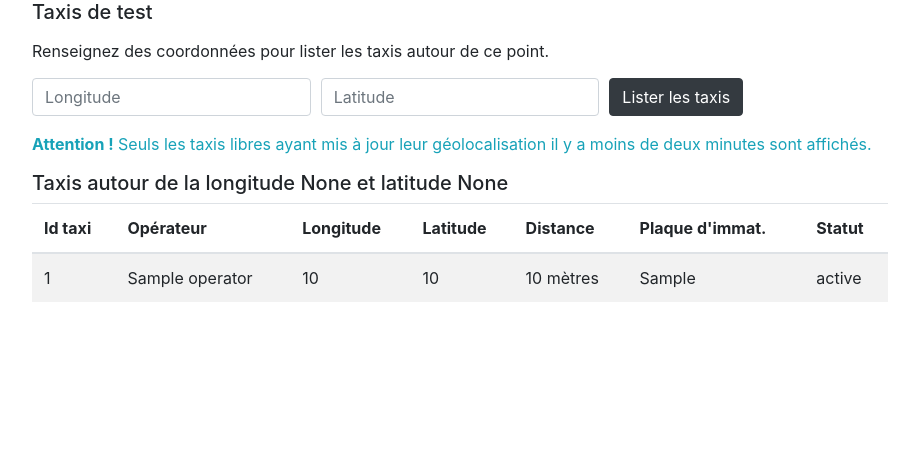
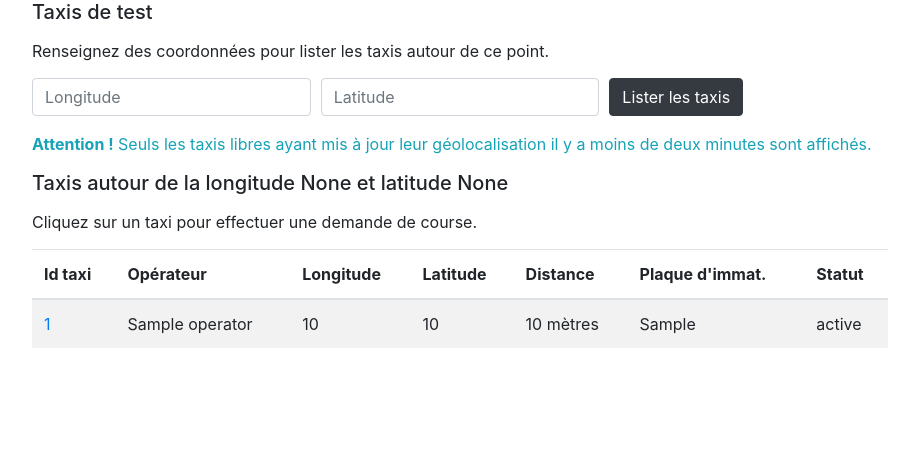
Before and after one commit to openmaraude/APITaxi_front, a Flask app: template APITaxi_front/templates/integration/search.html in a window 1280 px wide. Shown: the part 242-716 px from the top of the page, without its empty margins (238-1157 px from the left). Run offline with Flask 2, Linux system fonts and the light colour scheme; the template is opened without the code that fills it: values that come from a table or form of the project are taken from there, most other values are stand-ins (such as "Sample title", 1, 10 or a date in 2020); parts of the project's set-up code (start-up, migrations or seed data) failed here and were passed over; some libraries are stand-ins or nearby versions.

Commit message:
Integration search: start page

```diff
--- a/APITaxi_front/templates/integration/search.html
+++ b/APITaxi_front/templates/integration/search.html
@@ -37,6 +37,10 @@
 {% if taxis is not none %}
 <h5>Taxis autour de la longitude {{ location_form.lon.data }} et latitude {{ location_form.lat.data }}</h5>
 
+{% if taxis %}
+<p>Cliquez sur un taxi pour effectuer une demande de course.</p>
+{% endif %}
+
 <table class="table table-striped">
   <thead>
     <tr>
@@ -52,7 +56,7 @@
   <tbody>
     {% for taxi in taxis %}
     <tr>
-      <td>{{ taxi.id }}</td>
+      <td><a href="{{ url_for('integration.search_taxi_details', taxi_id=taxi.id) }}">{{ taxi.id }}</a></td>
       <td>{{ taxi.operator }}</td>
       <td>{{ taxi.position.lon|round(6) }}</td>
       <td>{{ taxi.position.lat|round(6) }}</td>
--- a/APITaxi_front/views/integration.py
+++ b/APITaxi_front/views/integration.py
@@ -8,6 +8,7 @@
 
 import requests
 
+from sqlalchemy import or_
 from sqlalchemy.orm.exc import NoResultFound
 
 from flask import abort, Blueprint, current_app, redirect, render_template, url_for
@@ -315,3 +316,31 @@
         taxis = api.get('/taxis', lon=location_form.lon.data, lat=location_form.lat.data)
 
     return render_template('integration/search.html', location_form=location_form, taxis=taxis)
+
+
+@blueprint.route('/integration/search/taxis/<string:taxi_id>', methods=['GET', 'POST'])
+@login_required
+@roles_accepted('admin', 'moteur', 'operateur')
+def search_taxi_details(taxi_id):
+    integration_user = get_integration_user(User.id, User.email, User.apikey)
+
+    try:
+        taxi = Taxi.query.filter(
+            Taxi.id == taxi_id,
+            Taxi.added_by == integration_user.id
+        ).one()
+    except NoResultFound:
+        abort(404, 'Unknown taxi id')
+
+    operators_names = {
+        description.added_by: User.query.with_entities(User.email).filter_by(
+            id=description.added_by
+        ).one().email
+        for description in taxi.vehicle.descriptions
+    }
+
+    return render_template(
+        'integration/search_taxi_details.html',
+        taxi=taxi,
+        operators_names=operators_names
+    )
```
Also changed, not shown: APITaxi_front/templates/integration/search_taxi_details.html (added, +30 -0 lines).
